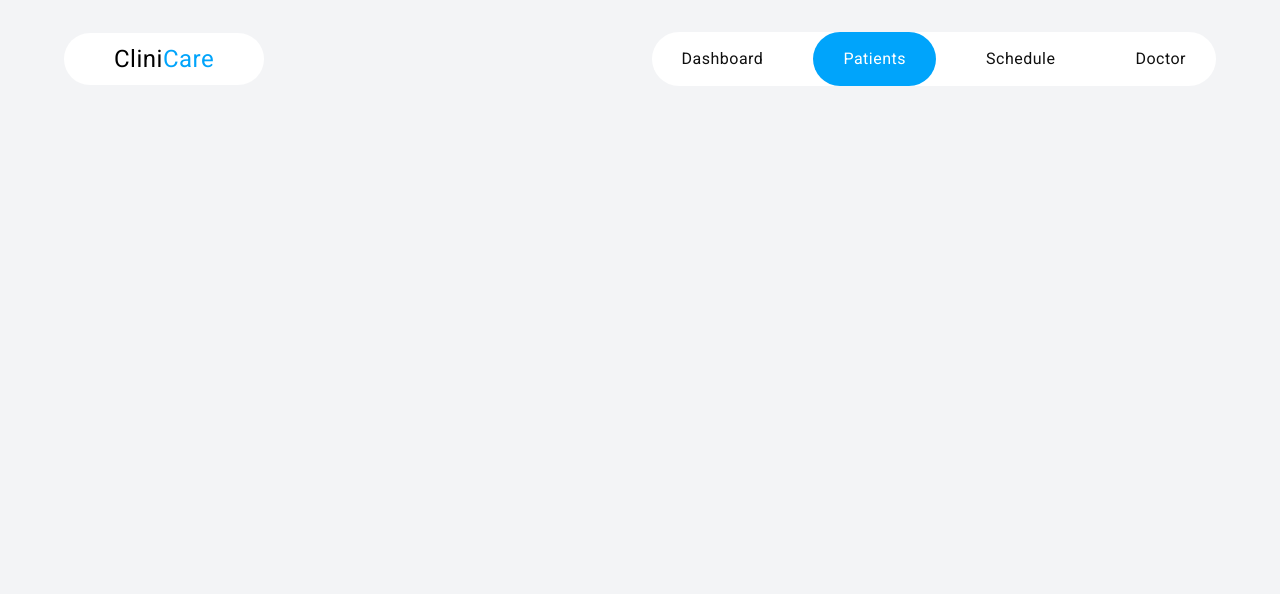
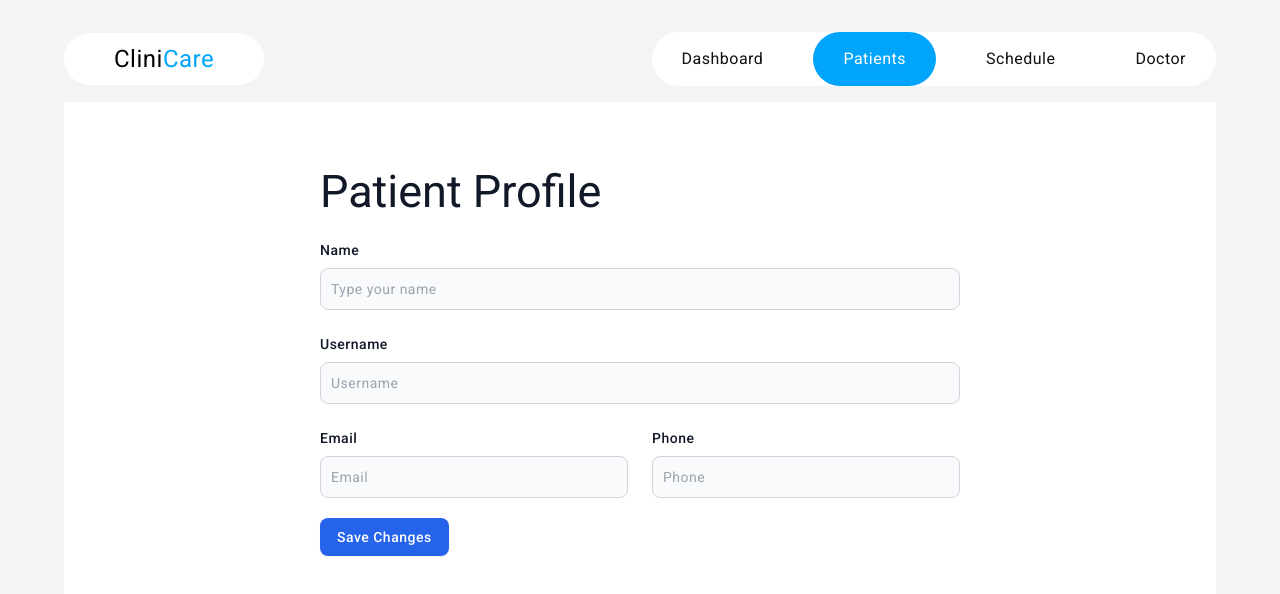
Before and after one commit to AhmedRaouf481/CliniCare, an Angular app: page /patient/11 in a window 1280 px wide. Shown: the top 594 px of the page. Built offline with nearby package versions, Linux system fonts and the light colour scheme; no server answers.

Commit message:
fixing patient

```diff
--- a/src/app/components/patient-profile/patient-profile.component.html
+++ b/src/app/components/patient-profile/patient-profile.component.html
@@ -1,76 +1,51 @@
-<div *ngIf="patient" class="max-w-2xl mx-auto p-8 bg-gradient-to-r from-white to-blue-50 rounded-3xl shadow-2xl mt-10">
-  <form (ngSubmit)="savePatientDetails()" class="space-y-10">
-    <div class="border-b-2 border-gray-200 pb-6">
-      <h2 class="text-4xl font-extrabold text-gray-900">Patient Profile</h2>
-      <p class="text-lg text-gray-600 mt-2">Manage your personal information</p>
+<section class="bg-white">
+  <div class="max-w-2xl px-4 py-8 mx-auto lg:py-16">
+      <h2 class="mb-4 text-xl font-bold text-gray-900">Patient Profile</h2>
+      <form [formGroup]="editForm" (ngSubmit)="savePatientDetails()">
+          <div class="grid gap-4 mb-4 sm:grid-cols-2 sm:gap-6 sm:mb-5">
+              <div class="sm:col-span-2">
+                  <label for="name" class="block mb-2 text-sm font-medium text-gray-900">Name</label>
+                  <input type="text" name="name" id="name" formControlName="name"
+                         class="bg-gray-50 border border-gray-300 text-gray-900 text-sm rounded-lg focus:ring-primary-600 focus:border-primary-600 block w-full p-2.5"
+                         [class.border-red-700]="editForm.get('name')?.invalid && editForm.get('name')?.touched"
+                         placeholder="Type your name" required="">
+                  <small *ngIf="editForm.get('name')?.invalid && editForm.get('name')?.touched"
+                         class="mt-2 text-sm text-red-600">Name must be at least 3 characters long!</small>
+              </div>
+              <div class="sm:col-span-2">
+                  <label for="username" class="block mb-2 text-sm font-medium text-gray-900">Username</label>
+                  <input type="text" name="username" id="username" formControlName="username"
+                         class="bg-gray-50 border border-gray-300 text-gray-900 text-sm rounded-lg focus:ring-primary-600 focus:border-primary-600 block w-full p-2.5"
+                         [class.border-red-700]="editForm.get('username')?.invalid && editForm.get('username')?.touched"
+                         placeholder="Username" required="">
+                  <small *ngIf="editForm.get('username')?.invalid && editForm.get('username')?.touched"
+                         class="mt-2 text-sm text-red-600">Username must be between 6 and 14 characters long!</small>
+              </div>
+              <div class="w-full">
+                  <label for="email" class="block mb-2 text-sm font-medium text-gray-900">Email</label>
+                  <input type="email" name="email" id="email" formControlName="email"
+                         class="bg-gray-50 border border-gray-300 text-gray-900 text-sm rounded-lg focus:ring-primary-600 focus:border-primary-600 block w-full p-2.5"
+                         [class.border-red-700]="editForm.get('email')?.invalid && editForm.get('email')?.touched"
+                         placeholder="Email" required="">
+                  <small *ngIf="editForm.get('email')?.invalid && editForm.get('email')?.touched"
+                         class="mt-2 text-sm text-red-600">Please enter a valid email address!</small>
+              </div>
+              <div class="w-full">
+                  <label for="phone" class="block mb-2 text-sm font-medium text-gray-900">Phone</label>
+                  <input type="text" name="phone" id="phone" formControlName="phone"
+                         class="bg-gray-50 border border-gray-300 text-gray-900 text-sm rounded-lg focus:ring-primary-600 focus:border-primary-600 block w-full p-2.5"
+                         [class.border-red-700]="editForm.get('phone')?.invalid && editForm.get('phone')?.touched"
+                         placeholder="Phone" required="">
+                  <small *ngIf="editForm.get('phone')?.invalid && editForm.get('phone')?.touched"
+                         class="mt-2 text-sm text-red-600">Phone is required!</small>
               </div>
 
-    <div class="space-y-4">
-      <div>
-        <label for="email" class="block text-lg font-medium text-gray-800">Email Address</label>
-        <div class="mt-2 relative rounded-md shadow-lg">
-          <input
-            id="email"
-            [(ngModel)]="patient.email"
-            name="email"
-            type="email"
-            required
-            class="block w-full px-5 py-3 text-lg border border-gray-300 rounded-lg focus:ring-4 focus:ring-blue-400 focus:border-transparent transition-transform duration-200 ease-in-out transform hover:scale-105"
-            placeholder="you@example.com"
-          />
           </div>
-      </div>
-
-      <div>
-        <label for="name" class="block text-lg font-medium text-gray-800">Full Name</label>
-        <div class="mt-2 relative rounded-md shadow-lg">
-          <input
-            id="name"
-            [(ngModel)]="patient.name"
-            name="name"
-            required
-            class="block w-full px-5 py-3 text-lg border border-gray-300 rounded-lg focus:ring-4 focus:ring-blue-400 focus:border-transparent transition-transform duration-200 ease-in-out transform hover:scale-105"
-            placeholder="John Doe"
-          />
-        </div>
-      </div>
-
-      <div>
-        <label for="username" class="block text-lg font-medium text-gray-800">Username</label>
-        <div class="mt-2 relative rounded-md shadow-lg">
-          <input
-            id="username"
-            [(ngModel)]="patient.username"
-            name="username"
-            required
-            class="block w-full px-5 py-3 text-lg border border-gray-300 rounded-lg focus:ring-4 focus:ring-blue-400 focus:border-transparent transition-transform duration-200 ease-in-out transform hover:scale-105"
-            placeholder="johndoe123"
-          />
-        </div>
-      </div>
-
-      <div>
-        <label for="phone" class="block text-lg font-medium text-gray-800">Phone Number</label>
-        <div class="mt-2 relative rounded-md shadow-lg">
-          <input
-            id="phone"
-            [(ngModel)]="patient.phone"
-            name="phone"
-            required
-            class="block w-full px-5 py-3 text-lg border border-gray-300 rounded-lg focus:ring-4 focus:ring-blue-400 focus:border-transparent transition-transform duration-200 ease-in-out transform hover:scale-105"
-            placeholder="+1 (555) 987-6543"
-          />
-        </div>
-      </div>
-    </div>
-
-    <div class="flex justify-end pt-6 border-t-2 border-gray-200">
-      <button
-        type="submit"
-        class="px-10 py-3 bg-blue-600 text-white text-lg font-semibold rounded-full shadow-xl hover:bg-blue-700 focus:outline-none focus:ring-4 focus:ring-blue-400 focus:ring-offset-2 transition-transform duration-200 ease-in-out transform hover:scale-105"
-      >
+          <div class="flex items-center gap-4 mt-4">
+              <button type="submit" class="inline-flex items-center px-4 py-2 text-sm font-medium text-white bg-blue-600 border border-transparent rounded-lg shadow-sm hover:bg-blue-700 focus:outline-none focus:ring-2 focus:ring-offset-2 focus:ring-blue-500">
                   Save Changes
               </button>
           </div>
       </form>
   </div>
+</section>
--- a/src/app/components/patient-profile/patient-profile.component.ts
+++ b/src/app/components/patient-profile/patient-profile.component.ts
@@ -3,31 +3,45 @@ import { Patient } from '../../interfaces/patient';
 import { PatientService } from '../../services/patient/patient.service';
 import { ActivatedRoute } from '@angular/router';
 import { CommonModule } from '@angular/common';
-import { FormsModule } from '@angular/forms';
+import { FormBuilder, FormGroup, FormsModule, ReactiveFormsModule, Validators } from '@angular/forms';
 import { MatSnackBar, MatSnackBarModule } from '@angular/material/snack-bar';
 
 @Component({
   selector: 'app-patient-profile',
   standalone: true,
-  imports: [CommonModule, FormsModule, MatSnackBarModule],
+  imports: [CommonModule, FormsModule, MatSnackBarModule,ReactiveFormsModule],
   templateUrl: './patient-profile.component.html',
   styleUrl: './patient-profile.component.css'
 })
 export class PatientProfileComponent implements OnInit {
   patient: Patient | undefined;
+  editForm!: FormGroup;
 
   constructor(
     private patientService: PatientService,
     private route: ActivatedRoute,
-    private snackBar: MatSnackBar // Inject MatSnackBar here
+    private snackBar: MatSnackBar,
+    private _formBuilder: FormBuilder
   ) {}
 
   ngOnInit(): void {
     const id = Number(this.route.snapshot.paramMap.get('id'));
     this.patientService.getPatientDetails(id).subscribe((data) => {
       this.patient = data;
+      this.populateForm();
     });
+    this.createEditForm();
   }
+  createEditForm(): void {
+    this.editForm = this._formBuilder.group({
+        name: ['', [Validators.required, Validators.minLength(3)]],
+        username: ['', [Validators.required, Validators.minLength(6), Validators.maxLength(14)]],
+        email: ['', [Validators.required, Validators.email]],
+        phone: ['', [Validators.required]],
+        password: [null, [Validators.minLength(6)]],
+        confirmPassword: [null, [Validators.minLength(6)]],
+    })
+}
 
   savePatientDetails(): void {
     if (this.patient) {
@@ -45,4 +59,14 @@ export class PatientProfileComponent implements OnInit {
       panelClass: ['snackbar-success'] // Custom class for styling
     });
   }
+  populateForm(): void {
+    if (this.patient) {
+      this.editForm.patchValue({
+        name: this.patient.name,
+        username: this.patient.username,
+        email: this.patient.email,
+        phone: this.patient.phone
+      });
+    }
+  }
 }
```
Lines whose indentation alone changed are shown as unchanged.
